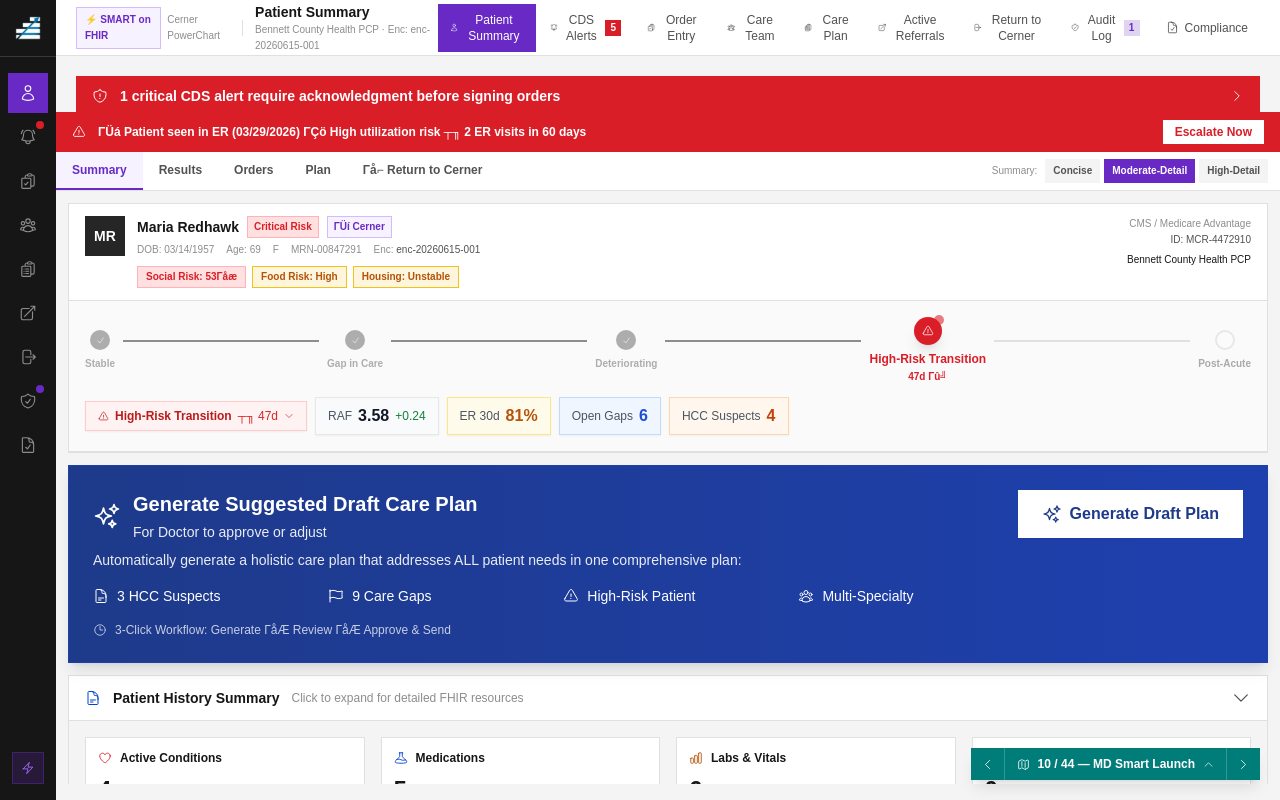
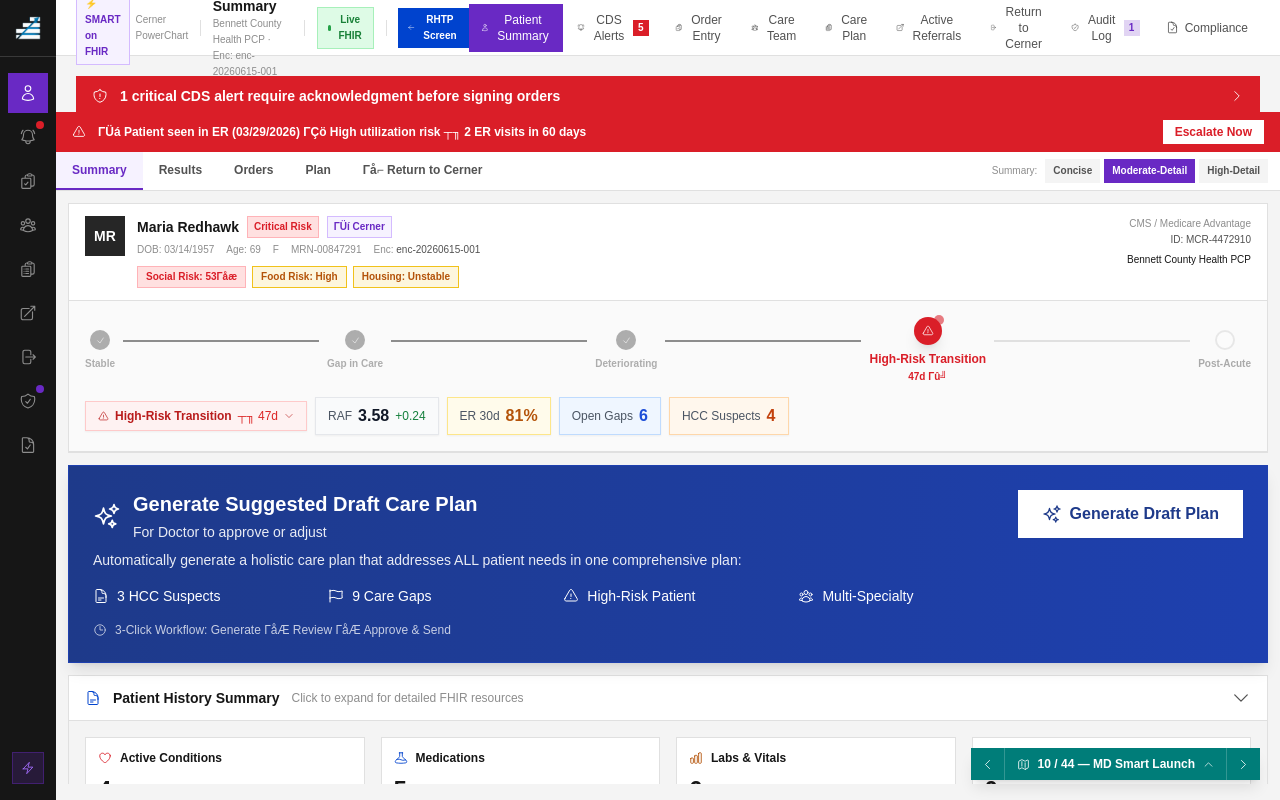
Before and after one commit to rickwill-ibm/RHTP-Code-Base, a Next.js app: page /md-smart-launch in a window 1280 px wide. Built offline with nearby package versions, Linux system fonts and the light colour scheme.

Commit message:
feat: add Smart App ↔ RHTP navigation buttons + FHIR/Mock toggle on Smart App header

```diff
--- a/src/app/md-smart-launch/page.tsx
+++ b/src/app/md-smart-launch/page.tsx
@@ -25,6 +25,8 @@
 import { useAppContext } from '@/lib/appContext';
 import { referralStore } from '@/lib/mockData';
 
+const USE_MOCK_ENV = (process.env.NEXT_PUBLIC_USE_MOCK_DATA ?? 'true').toLowerCase() === 'true';
+
 type ActiveTab = 'summary' | 'cds' | 'orders' | 'team' | 'careplan' | 'referrals' | 'return' | 'audit' | 'compliance';
 
 const TABS: Array<{ key: ActiveTab; label: string; icon: string }> = [
@@ -47,7 +49,7 @@
 
 export default function MdSmartLaunchPage() {
   const router = useRouter();
-  const { entryContext } = useAppContext();
+  const { entryContext, useMockData, setUseMockData } = useAppContext();
   const [launchReady, setLaunchReady] = useState(false);
   const [launchContext, setLaunchContext] = useState<SmartLaunchContext | null>(null);
   const [activeTab, setActiveTab] = useState<ActiveTab>('summary');
@@ -404,6 +406,30 @@
                   {launchContext.practitionerName} · Enc: <span className="font-mono">{launchContext.encounterId}</span>
                 </p>
               </div>
+              {/* FHIR / Mock toggle — same as RHTP header */}
+              <div className="w-px h-4 bg-carbon-gray-20" />
+              <button
+                onClick={() => setUseMockData(!useMockData)}
+                title={useMockData ? 'Switch to live FHIR data' : 'Switch to mock data'}
+                className={`flex items-center gap-1.5 px-2.5 py-1 text-2xs font-semibold border transition-colors ${
+                  useMockData
+                    ? 'bg-[#fff1e0] text-[#8a3800] border-[#f1c21b] hover:bg-[#fdf6dd]'
+                    : 'bg-[#defbe6] text-[#198038] border-[#a7f0ba] hover:bg-[#c6efcd]'
+                }`}
+              >
+                <span className={`w-1.5 h-1.5 rounded-full ${useMockData ? 'bg-[#b45309]' : 'bg-[#24a148]'}`} />
+                {useMockData ? 'Mock Data' : 'Live FHIR'}
+              </button>
+              {/* Navigate to RHTP screen */}
+              <div className="w-px h-4 bg-carbon-gray-20" />
+              <button
+                onClick={() => router.push('/patient-detail')}
+                className="flex items-center gap-1.5 px-2.5 py-1 text-2xs font-semibold bg-[#0043ce] text-white hover:bg-[#0035a8] transition-colors"
+                title="Switch to RHTP Citizen Detail screen"
+              >
+                <Icon name="ArrowLeftIcon" size={11} />
+                RHTP Screen
+              </button>
             </div>
 
             {/* Tab nav in header */}
--- a/src/app/patient-detail/page.tsx
+++ b/src/app/patient-detail/page.tsx
@@ -65,6 +65,14 @@
             <span className="text-xs text-[#0043ce]">RAF Score: {rafScore}</span>
             <span className="text-xs text-[#0043ce]">Risk: {riskLabel}</span>
             <span className="text-xs font-semibold text-[#da1e28]">{hccWarning}</span>
+            <a
+              href="/md-smart-launch"
+              className="ml-auto flex items-center gap-1.5 px-3 py-1 text-2xs font-semibold bg-[#6929c4] text-white hover:bg-[#491d8b] transition-colors"
+              title="Open MD SMART on FHIR launch screen"
+            >
+              <span>⚡</span>
+              Smart App
+            </a>
           </div>
         }
       >
```
